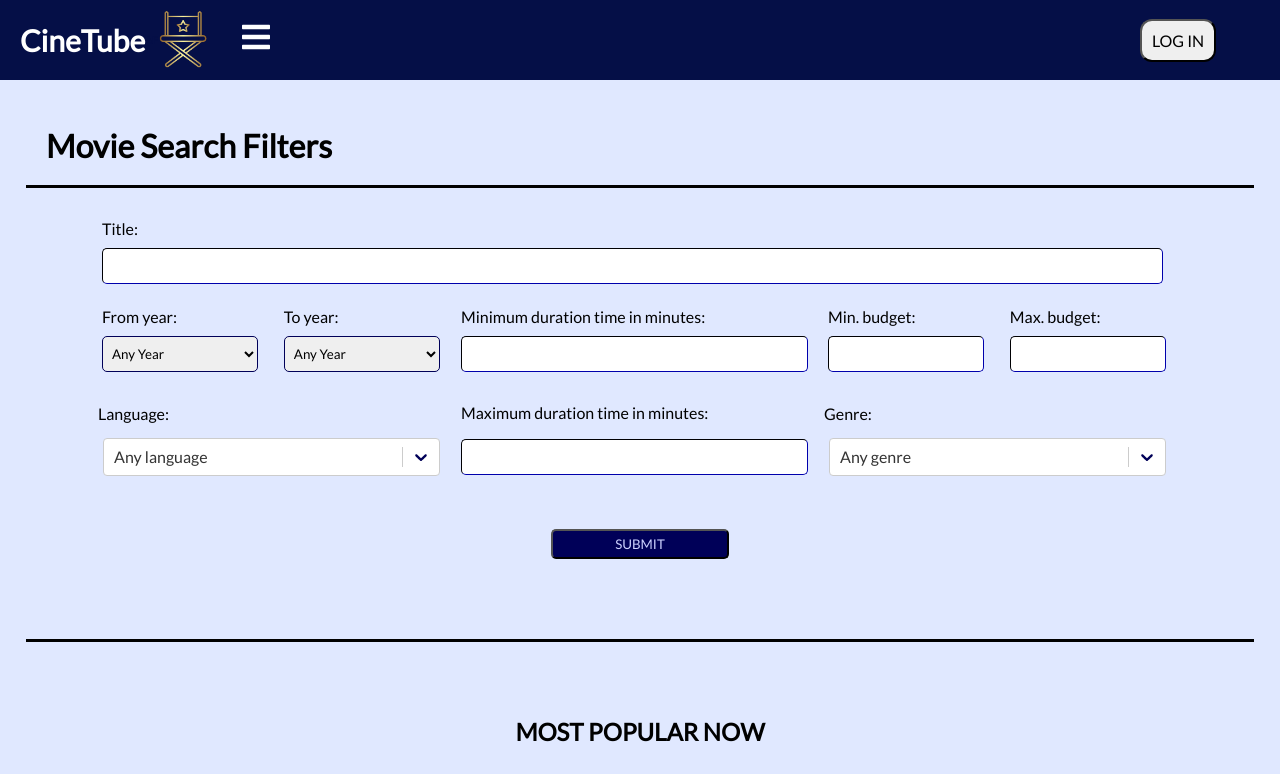
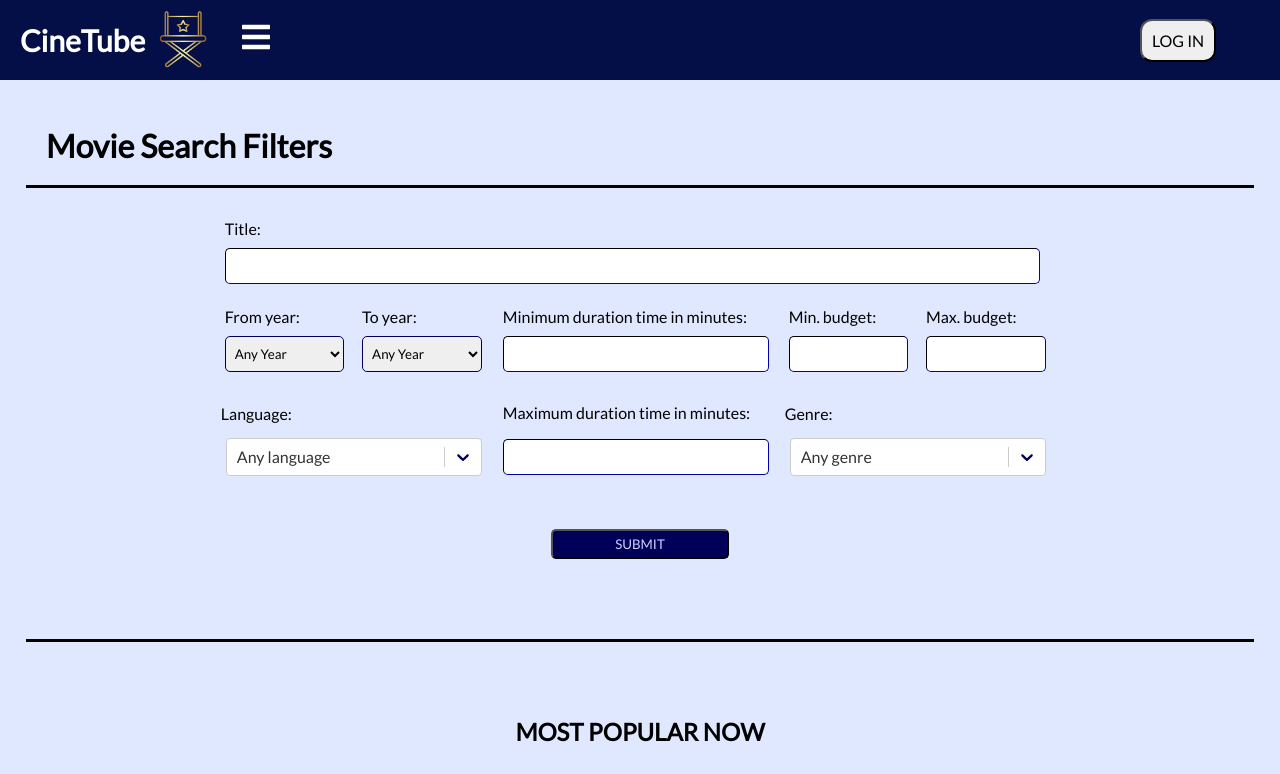
Before and after one commit to SGBD-MOVIES-PROJECT/Main, a React (Create React App) app in the folder sgbd_project/static/: page / in a window 1280 px wide. Shown: the top 774 px of the page. Built offline with nearby package versions, Linux system fonts and the light colour scheme.

Commit message:
neteja de codi

```diff
--- a/sgbd_project/static/src/App.js
+++ b/sgbd_project/static/src/App.js
@@ -27,14 +27,11 @@ function App() {
   return (
     <>
       <Router>
-        <Navbar />
+        <Navbar/>
         <Switch>
           <Route path='/' exact component={Home} />
+          <Route path='/login'  component={LoginPage} />
           <Route path='/help' component={Support} />
-          {/* <Route path='/filter' component={Filter} /> */}
-
-          <Route path='/login'  component={LoginPage} />
-
           <Route path='/createreview' component={CreateReview} />
           <Route path='/myprofile' component={UserProfile} />
           <Route path='/services' component={Service} />
@@ -42,7 +39,7 @@ function App() {
           <Route path='/gallery' component={Gallery} />
         </Switch>
       </Router>
-      <FooterContainer />
+      <FooterContainer/>
     </>
   );
 }
--- a/sgbd_project/static/src/components/FilterMovies.css
+++ b/sgbd_project/static/src/components/FilterMovies.css
@@ -5,6 +5,8 @@
   padding: 1rem;
   padding-left: 4rem;
   padding-right: 4rem;
+  width: 80%;
+  margin: auto;
 }
 .filters-container{
   display: flex;
```
